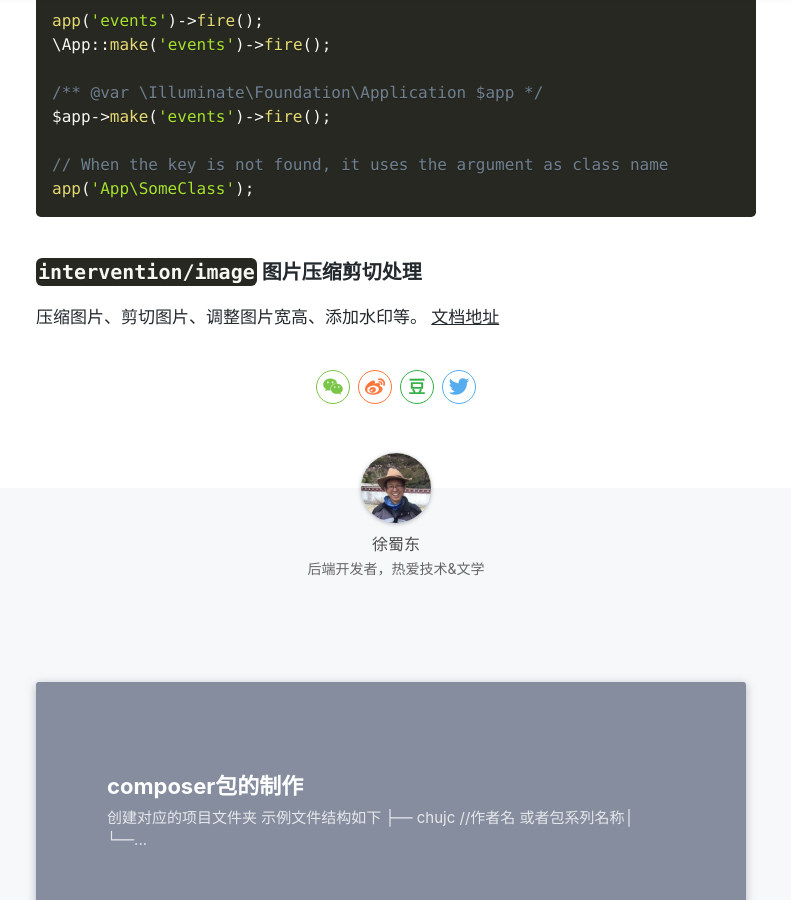
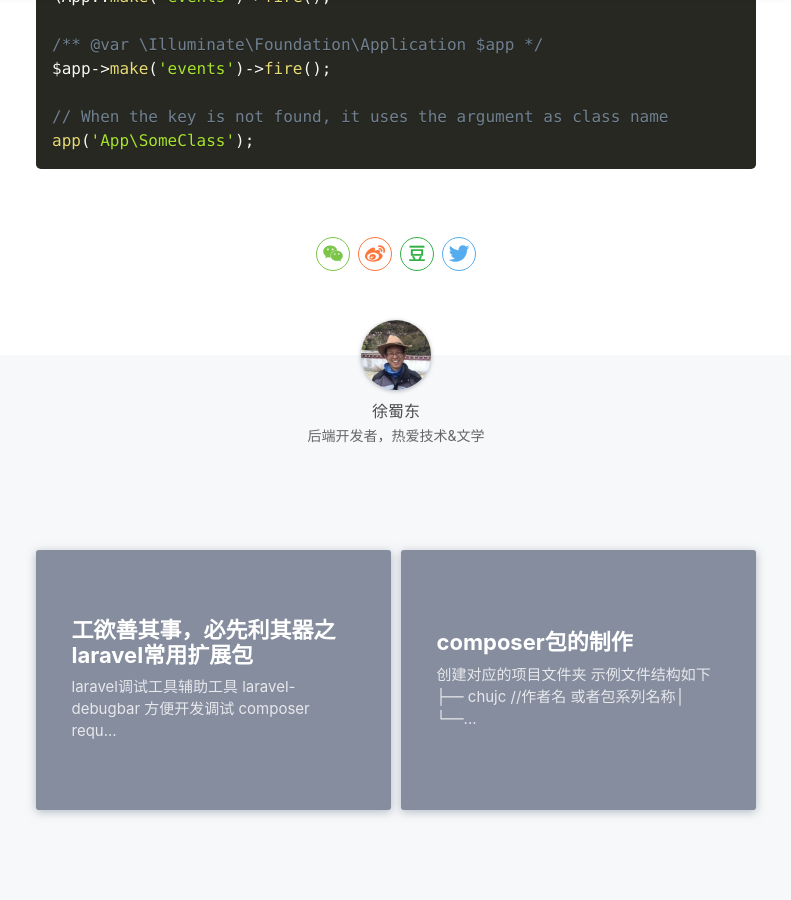
Before and after one commit to chujc/chujc.github.io, a Jekyll site: the page built from _posts/2019-05-15-工欲善其事，必先利其器.md, in a window 1280 px wide and 900 px high, scrolled down 2391 px. Shown: the whole window, without its empty margins (244-1035 px from the left). Built offline with Jekyll 4.4.1, drawn with Linux system fonts in a browser that asks for light colours; nearby versions of some CDN libraries; comment, search, counter and statistics services are not loaded; a style sheet for code colours, icons or effects is not loaded; some of the changed text lies outside the part shown.

Commit message:
Laravel常用扩展包更新

````diff
--- a/_config.yml
+++ b/_config.yml
@@ -32,6 +32,7 @@
 comments:
   disqus: true
   disqus_url: 'https://liaokeyu.disqus.com/embed.js'
+  gitalk: true
 
 # MathJax 公式支持 by Ray-Eldath
 mathjax: true
--- a/_layouts/post.html
+++ b/_layouts/post.html
@@ -12,6 +12,8 @@
     class="g-banner post-header {{ site.postPatterns | prepend: 'post-pattern-' }} {{ site.theme-color | prepend: 'bgcolor-' }} {% unless page.cover %}post-no-cover{% endunless %}"
     data-theme="{{ site.theme-color }}"
   >
+    <link rel="stylesheet" href="https://cdn.jsdelivr.net/npm/gitalk@1/dist/gitalk.css">
+    <script src="https://cdn.jsdelivr.net/npm/gitalk@1/dist/gitalk.min.js"></script>
     <div class="post-wrapper">
       <div class="post-tags">
         {% if page.tags.size > 0 %}
@@ -103,6 +105,11 @@
         <div id="disqus_thread"></div>
     </section>
     {% endif %}
+    {% if site.comments.gitalk %}
+    <section class="post-footer-item comment">
+      <div id="gitalk-container"></div>
+    </section>
+    {% endif %}
   </section>
 
   {% include footer.html %}
--- a/_posts/2019-05-15-工欲善其事，必先利其器.md
+++ b/_posts/2019-05-15-工欲善其事，必先利其器.md
@@ -1,15 +1,13 @@
 ---
 layout: post
-title: '工欲善其事，必先利其器。'
+title: '工欲善其事，必先利其器之laravel-ide-helper'
 date: 2019-05-15
 author: 朝夕
 cover: ''
-tags: php laravel lumen 工具 composer
+tags: php laravel lumen composer
 ---
 
-## 常用composer
-
-### `laravel-ide-helper`
+## `laravel-ide-helper`
 
 这个包是个人使用`laravel`或者`lumen`开发项目必然会用到的`开发扩展包`。
 主要有三大功能非常实用，有利于提高开发效率
@@ -62,7 +60,8 @@
             'app/Models',
         ),
     ```
-    更多参数可以查看源码 可以访问[laravel-ide-helper github地址](https://github.com/barryvdh/laravel-ide-helper/)
+    更多参数可以查看源码 可以访问
+   [laravel-ide-helper github地址](https://github.com/barryvdh/laravel-ide-helper/)
 - 生成PhpStorm支持文件以添加对工厂设计模式的支持
     > 这项功能主要是用于`PHPstorm`对`laravel` 与 `lumen`工厂模式的支持
 
@@ -80,8 +79,3 @@
 // When the key is not found, it uses the argument as class name
 app('App\SomeClass');
 ```
-
-### `intervention/image` 图片压缩剪切处理
-
-压缩图片、剪切图片、调整图片宽高、添加水印等。
-[文档地址](http://image.intervention.io/)
````
Also changed, not shown: other parts of _layouts/post.html (+13 -0 lines), _posts/2019-05-16-Laravel常用扩展包.md (added, +70 -0 lines).
